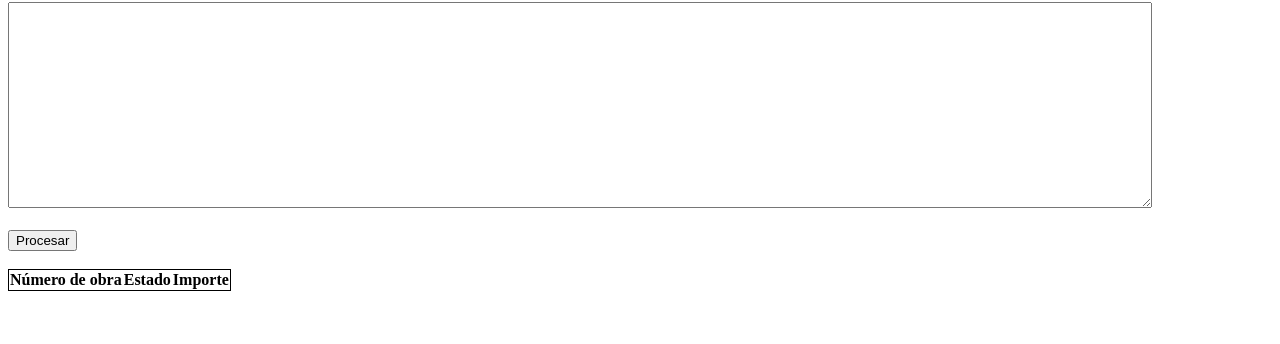
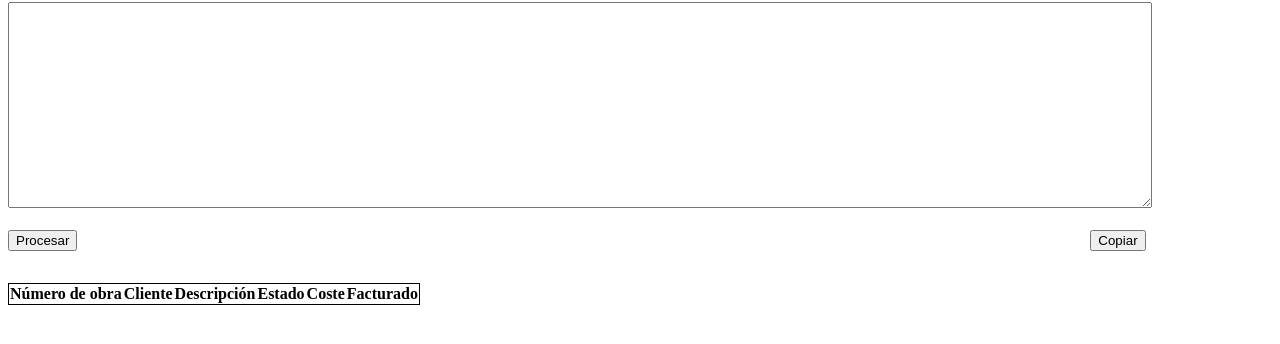
Before and after one commit to SrHerbe/SrHerbe.github.io, a plain HTML site: page index.html in a window 1280 px wide. Shown: the part 78-422 px from the top of the page. Drawn offline with Linux system fonts and the light colour scheme.

Commit message:
Update index.html

```diff
--- a/index.html
+++ b/index.html
@@ -10,17 +10,24 @@
 <body>
     <h1>Procesador de datos de obras</h1>
     <textarea id="inputText"></textarea><br><br>
-    <button onclick="procesarDatos()">Procesar</button><br><br>
+    <div class="contenedor-btns">
+        <button onclick="procesarDatos()">Procesar</button>
+        <button onclick="copiarTabla()">Copiar</button>
+    </div>
     <table id="resultTable">
         <thead>
             <tr>
                 <th>Número de obra</th>
+                <th>Cliente</th>
+                <th>Descripción</th>
                 <th>Estado</th>
-                <th>Importe</th>
+                <th>Coste</th>
+                <th>Facturado</th>
             </tr>
         </thead>
         <tbody></tbody>
     </table>
+    <br>
 </body>
 
 <script src="script.js"></script>
```
